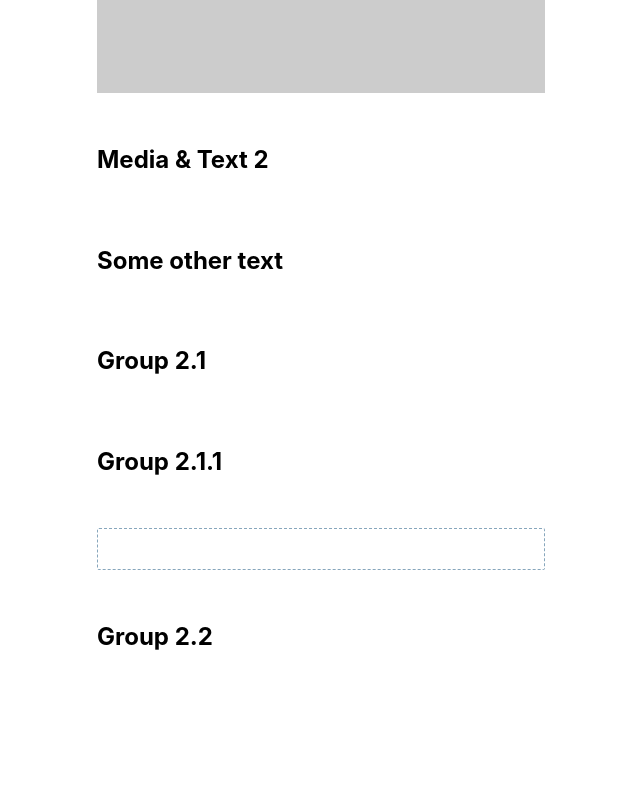
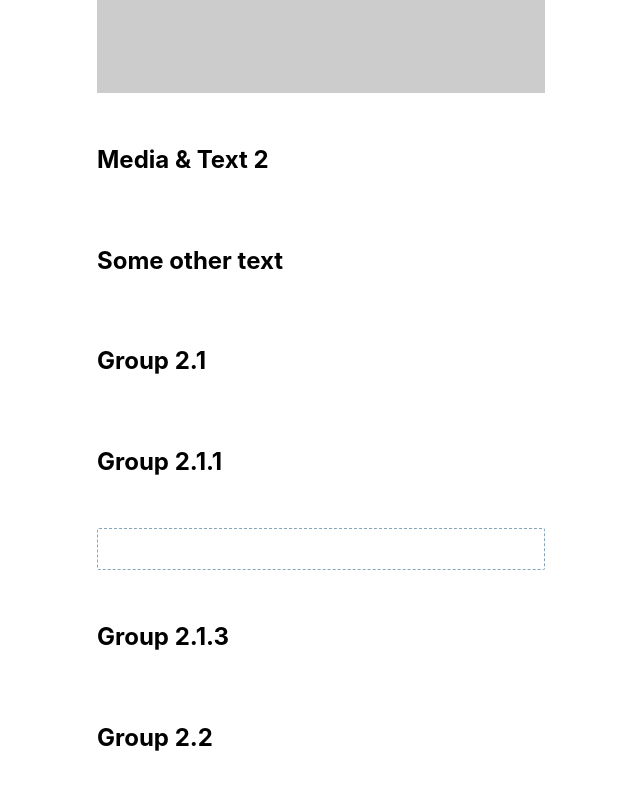
Before and after one commit to koke/innerblocks-styling, a React (Create React App) app: page / in a window 1280 px wide. Shown: the part 1115-1903 px from the top of the page, without its empty margins (319-959 px from the left). Before the commit the page ends 1802 px from the top, so only its background shows below. Built offline with nearby package versions, Linux system fonts and the light colour scheme.

Commit message:
Another empty group

```diff
--- a/src/App.js
+++ b/src/App.js
@@ -160,6 +160,7 @@ const blocks = [
       block( Group, {}, [
         block( Heading, { content: 'Group 2.1.1' } ),
         block( Group, {}, [] ),
+        block( Heading, { content: 'Group 2.1.3' } ),
       ] ),
       ] ),
     block( Group, {}, [
```
